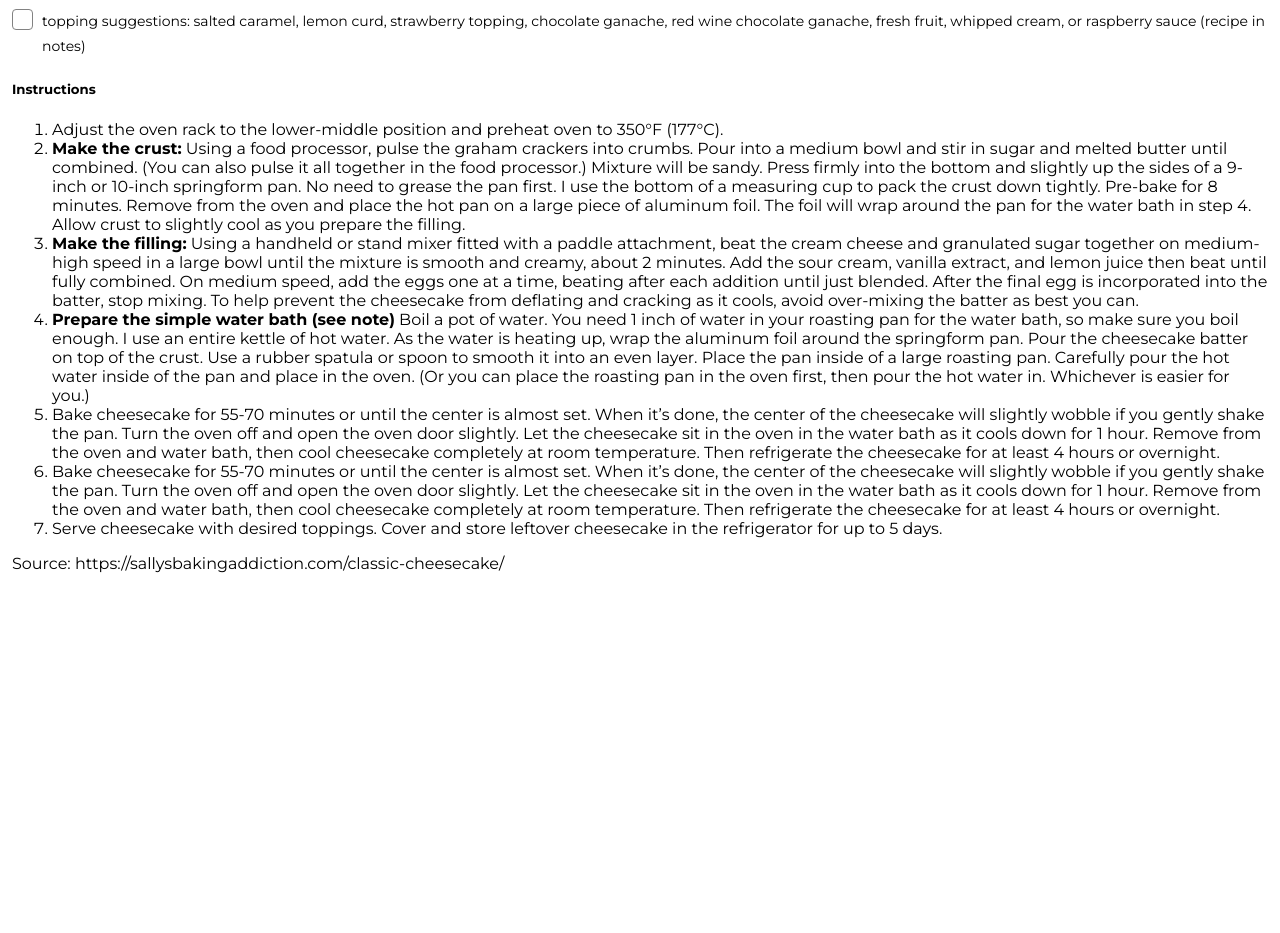
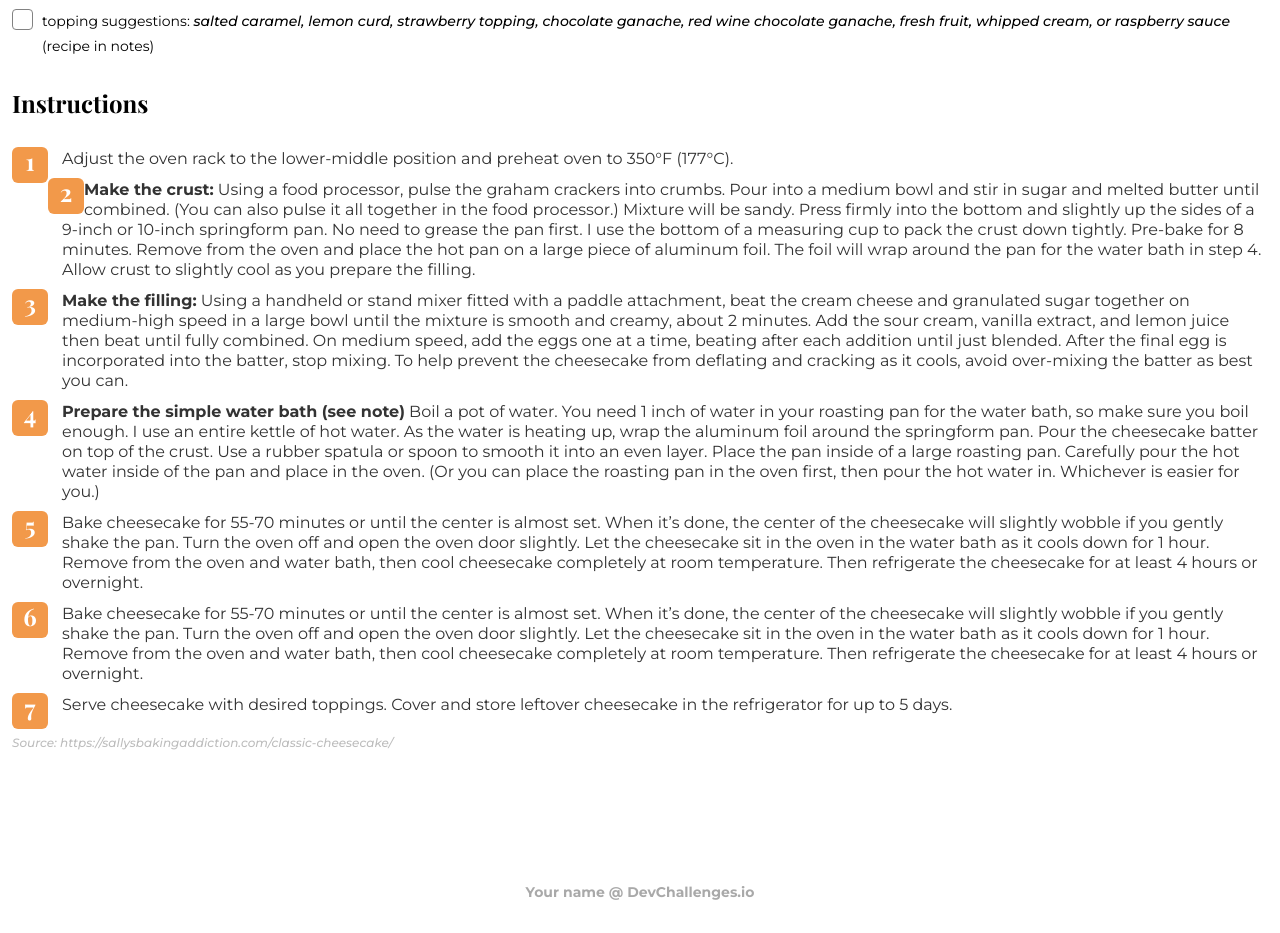
Before and after one commit to Camilo-Arias/Recipe-page, a plain HTML site: page index.html in a window 1280 px wide. Shown: the part 973-1906 px from the top of the page. Before the commit the page ends 1578 px from the top, so only its background shows below. Drawn offline with nearby package versions, Linux system fonts and the light colour scheme.

Commit message:
design mobile finish

```diff
--- a/index.html
+++ b/index.html
@@ -51,7 +51,7 @@
           <p class="description-time">7,75 hours</p>
         </article>
       </section>
-      <div class="content">
+      <div class="container">
         <div class="ingredients">
           <h3 class="title-ingredients">Ingredients</h3>
           <article>
@@ -60,46 +60,53 @@
               <ul class="list-ingredients">
                 <li class="items-ingredients">
                   <span class="text-ingredients">
-                    1 and 1/2 cups (150f) <strong>graham cracker crumbs</strong> (about 10 full sheet graham crackers)
+                    1 and 1/2 cups (150f) <strong>graham cracker crumbs</strong> (about 10 full sheet graham
+                    crackers)
                   </span>
                 </li>
-                <li class="items-ingredients"><span class="text-ingredients">
-                  5 Tablespoons (70g) <b>unsalted butter</b>, melted</li>
-                </span>
-                <li class="items-ingredients"><span class="text-ingredients">
-                  1/4 cup (50g) <b>granulated sugar</b></li>
-                </span>
+                <li class="items-ingredients">
+                  <span class="text-ingredients"> 5 Tablespoons (70g) <b>unsalted butter</b>, melted </span>
+                </li>
+                <li class="items-ingredients">
+                  <span class="text-ingredients"> 1/4 cup (50g) <b>granulated sugar</b> </span>
+                </li>
               </ul>
             </section>
             <section>
               <h4 class="subtitle">Cheesecake</h4>
               <ul class="list-ingredients">
-                <li class="items-ingredients"><span class="text-ingredients">
+                <li class="items-ingredients">
+                  <span class="text-ingredients">
                     four 8-ounce blocks (904g) full-fat <b>cream cheese,</b> softened to room temperature
                   </span>
                 </li>
-                <li class="items-ingredients"><span class="text-ingredients">
-                  1 cup (200g) <b>granulated sugar</b></li>
-                </span>
-                <li class="items-ingredients"><span class="text-ingredients">
+                <li class="items-ingredients">
+                  <span class="text-ingredients"> 1 cup (200g) <b>granulated sugar</b> </span>
+                </li>
+                <li class="items-ingredients">
+                  <span class="text-ingredients">
                     1 cup (240g) full-fat <b>sour cream,</b> at room temperature
                   </span>
                 </li>
-                <li class="items-ingredients"><span class="text-ingredients">
-                  1 teaspoon <b>pure vanilla extract</b></li>
-                </span>
-                <li class="items-ingredients"><span class="text-ingredients">
+                <li class="items-ingredients">
+                  <span class="text-ingredients"> 1 teaspoon <b>pure vanilla extract</b> </span>
+                </li>
+                <li class="items-ingredients">
+                  <span class="text-ingredients">
                     2 teaspoons <b>fresh lemon juice </b>(optional, but recommended)
                   </span>
                 </li>
-                <li class="items-ingredients"><span class="text-ingredients">
-                  3 large <b>eggs, </b>at room temperature</li>
-                </span>
+                <li class="items-ingredients">
+                  <span class="text-ingredients"> 3 large <b>eggs, </b>at room temperature </span>
+                </li>
                 <li class="items-ingredients">
                   <span class="text-ingredients">
-                    topping suggestions: salted caramel, lemon curd, strawberry topping, chocolate ganache,
-                    red wine chocolate ganache, fresh fruit, whipped cream, or raspberry sauce (recipe in
-                    notes)
+                    topping suggestions:
+                    <span class="especial-ingredients"
+                      >salted caramel, lemon curd, strawberry topping, chocolate ganache, red wine chocolate
+                      ganache, fresh fruit, whipped cream, or raspberry sauce
+                    </span>
+                    (recipe in notes)
                   </span>
                 </li>
               </ul>
@@ -107,61 +114,115 @@
           </article>
         </div>
         <div class="intructions">
-          <h5>Instructions</h5>
-          <ol>
-            <li>Adjust the oven rack to the lower-middle position and preheat oven to 350°F (177°C).</li>
-            <li>
-              <b>Make the crust:</b> Using a food processor, pulse the graham crackers into crumbs. Pour into
-              a medium bowl and stir in sugar and melted butter until combined. (You can also pulse it all
-              together in the food processor.) Mixture will be sandy. Press firmly into the bottom and
-              slightly up the sides of a 9-inch or 10-inch springform pan. No need to grease the pan first. I
-              use the bottom of a measuring cup to pack the crust down tightly. Pre-bake for 8 minutes. Remove
-              from the oven and place the hot pan on a large piece of aluminum foil. The foil will wrap around
-              the pan for the water bath in step 4. Allow crust to slightly cool as you prepare the filling.
+          <h5 class="title-instructions">Instructions</h5>
+          <ol class="list-instructions">
+            <li class="items-instructions">
+              <div class="content">
+                <div class="number-ingredient">
+                  <span class="number">1</span>
+                </div>
+              </div>
+              <span class="text-intructions">
+                Adjust the oven rack to the lower-middle position and preheat oven to 350°F (177°C).
+              </span>
             </li>
-            <li>
+            <li class="items-instructions">
+              <div class="content">
+                <div class="number-ingredient">
+                  <span class="number">2</span>
+                </div>
+              </div>
+              <span class="text-intructions">
+                <b>Make the crust:</b> Using a food processor, pulse the graham crackers into crumbs. Pour
+                into a medium bowl and stir in sugar and melted butter until combined. (You can also pulse it
+                all together in the food processor.) Mixture will be sandy. Press firmly into the bottom and
+                slightly up the sides of a 9-inch or 10-inch springform pan. No need to grease the pan first.
+                I use the bottom of a measuring cup to pack the crust down tightly. Pre-bake for 8 minutes.
+                Remove from the oven and place the hot pan on a large piece of aluminum foil. The foil will
+                wrap around the pan for the water bath in step 4. Allow crust to slightly cool as you prepare
+                the filling.
+              </span>
+            </li>
+            <li class="items-instructions">
+              <div class="content">
+                <div class="number-ingredient">
+                  <span class="number">3</span>
+                </div>
+              </div>
+              <span class="text-intructions">
                 <b>Make the filling:</b>
                 Using a handheld or stand mixer fitted with a paddle attachment, beat the cream cheese and
                 granulated sugar together on medium-high speed in a large bowl until the mixture is smooth and
                 creamy, about 2 minutes. Add the sour cream, vanilla extract, and lemon juice then beat until
                 fully combined. On medium speed, add the eggs one at a time, beating after each addition until
-              just blended. After the final egg is incorporated into the batter, stop mixing. To help prevent
-              the cheesecake from deflating and cracking as it cools, avoid over-mixing the batter as best you
-              can.
+                just blended. After the final egg is incorporated into the batter, stop mixing. To help
+                prevent the cheesecake from deflating and cracking as it cools, avoid over-mixing the batter
+                as best you can.
+              </span>
             </li>
-            <li>
+            <li class="items-instructions">
+              <div class="content">
+                <div class="number-ingredient">
+                  <span class="number">4</span>
+                </div>
+              </div>
+              <span class="text-intructions">
                 <b>Prepare the simple water bath (see note)</b>
                 Boil a pot of water. You need 1 inch of water in your roasting pan for the water bath, so make
-              sure you boil enough. I use an entire kettle of hot water. As the water is heating up, wrap the
-              aluminum foil around the springform pan. Pour the cheesecake batter on top of the crust. Use a
-              rubber spatula or spoon to smooth it into an even layer. Place the pan inside of a large
-              roasting pan. Carefully pour the hot water inside of the pan and place in the oven. (Or you can
-              place the roasting pan in the oven first, then pour the hot water in. Whichever is easier for
-              you.)
+                sure you boil enough. I use an entire kettle of hot water. As the water is heating up, wrap
+                the aluminum foil around the springform pan. Pour the cheesecake batter on top of the crust.
+                Use a rubber spatula or spoon to smooth it into an even layer. Place the pan inside of a large
+                roasting pan. Carefully pour the hot water inside of the pan and place in the oven. (Or you
+                can place the roasting pan in the oven first, then pour the hot water in. Whichever is easier
+                for you.)
+              </span>
             </li>
-            <li>
-              Bake cheesecake for 55-70 minutes or until the center is almost set. When it’s done, the center
-              of the cheesecake will slightly wobble if you gently shake the pan. Turn the oven off and open
-              the oven door slightly. Let the cheesecake sit in the oven in the water bath as it cools down
-              for 1 hour. Remove from the oven and water bath, then cool cheesecake completely at room
-              temperature. Then refrigerate the cheesecake for at least 4 hours or overnight.
+            <li class="items-instructions">
+              <div class="content">
+                <div class="number-ingredient">
+                  <span class="number">5</span>
+                </div>
+              </div>
+              <span class="text-intructions">
+                Bake cheesecake for 55-70 minutes or until the center is almost set. When it’s done, the
+                center of the cheesecake will slightly wobble if you gently shake the pan. Turn the oven off
+                and open the oven door slightly. Let the cheesecake sit in the oven in the water bath as it
+                cools down for 1 hour. Remove from the oven and water bath, then cool cheesecake completely at
+                room temperature. Then refrigerate the cheesecake for at least 4 hours or overnight.
+              </span>
             </li>
-            <li>
-              Bake cheesecake for 55-70 minutes or until the center is almost set. When it’s done, the center
-              of the cheesecake will slightly wobble if you gently shake the pan. Turn the oven off and open
-              the oven door slightly. Let the cheesecake sit in the oven in the water bath as it cools down
-              for 1 hour. Remove from the oven and water bath, then cool cheesecake completely at room
-              temperature. Then refrigerate the cheesecake for at least 4 hours or overnight.
+            <li class="items-instructions">
+              <div class="content">
+                <div class="number-ingredient">
+                  <span class="number">6</span>
+                </div>
+              </div>
+              <span class="text-intructions">
+                Bake cheesecake for 55-70 minutes or until the center is almost set. When it’s done, the
+                center of the cheesecake will slightly wobble if you gently shake the pan. Turn the oven off
+                and open the oven door slightly. Let the cheesecake sit in the oven in the water bath as it
+                cools down for 1 hour. Remove from the oven and water bath, then cool cheesecake completely at
+                room temperature. Then refrigerate the cheesecake for at least 4 hours or overnight.
+              </span>
             </li>
-            <li>
-              Serve cheesecake with desired toppings. Cover and store leftover cheesecake in the refrigerator
-              for up to 5 days.
+            <li class="items-instructions">
+              <div class="content">
+                <div class="number-ingredient">
+                  <span class="number">7</span>
+                </div>
+              </div>
+              <span class="text-intructions">
+                Serve cheesecake with desired toppings. Cover and store leftover cheesecake in the
+                refrigerator for up to 5 days.
+              </span>
             </li>
           </ol>
         </div>
-        <span>Source: https://sallysbakingaddiction.com/classic-cheesecake/ </span>
+        <aside>Source: https://sallysbakingaddiction.com/classic-cheesecake/</aside>
       </div>
     </main>
-    <footer></footer>
+    <footer class="footer">
+      <span> Your name @ DevChallenges.io </span>
+    </footer>
   </body>
 </html>
--- a/static/css/style.css
+++ b/static/css/style.css
@@ -6,7 +6,7 @@ body {
 /* header */
 .title {
   font-family: 'Playfair Display', serif;
-  font-weight: 700;
+  font-weight: bold;
   font-size: 24px;
   margin: 0;
 }
@@ -44,7 +44,7 @@ body {
 }
 
 .title-yield {
-  font-weight: 700;
+  font-weight: bold;
   font-size: 8px;
   color: #bdbdbd;
   margin: 0;
@@ -89,7 +89,7 @@ body {
 }
 
 .title-time {
-  font-weight: 700;
+  font-weight: bold;
   font-size: 8px;
   color: #bdbdbd;
   margin: 0;
@@ -107,7 +107,7 @@ body {
 
 .title-ingredients {
   font-family: 'Playfair Display', serif;
-  font-weight: 700;
+  font-weight: bold;
   font-size: 18px;
   color: #333333;
   margin-top: 30px;
@@ -131,7 +131,6 @@ body {
 
 .items-ingredients {
   margin: 0;
-  /* margin-left: 30px; */
   margin-bottom: 12px;
 }
 
@@ -151,3 +150,75 @@ body {
   margin-left: 30px;
   display: block;
 }
+
+.especial-ingredients {
+  font-weight: 500;
+  font-style: italic;
+}
+
+/* intructions */
+.title-instructions {
+  margin: 28px 0;
+  font-family: 'Playfair Display', serif;
+  font-weight: bold;
+  font-size: 24px;
+}
+
+.list-instructions {
+  margin: 0;
+  padding: 0;
+  list-style: none;
+}
+
+.items-instructions {
+  margin-top: 9px;
+}
+
+.content {
+  float: left;
+}
+
+.number-ingredient {
+  display: flex;
+  justify-content: center;
+  align-items: center;
+  background: #f2994a;
+  border-radius: 6px;
+  width: 36px;
+  height: 36px;
+}
+
+.number {
+  font-family: 'Playfair Display', serif;
+  margin-top: -9px;
+  font-weight: bold;
+  font-size: 24px;
+  color: #ffffff;
+}
+
+.text-intructions {
+  padding-top: 2px;
+  display: block;
+  margin-left: 50px;
+  line-height: 20px;
+  color: #333333;
+}
+
+aside {
+  font-size: 12px;
+  font-style: italic;
+  margin-top: 20px;
+  color: #bdbdbd;
+  white-space: pre-line;
+}
+
+.footer {
+  margin-top: 132px;
+  text-align: center;
+}
+
+.footer span {
+  font-weight: 600;
+  font-size: 14px;
+  color: #a9a9a9;
+}
```
Lines whose indentation alone changed are shown as unchanged.
